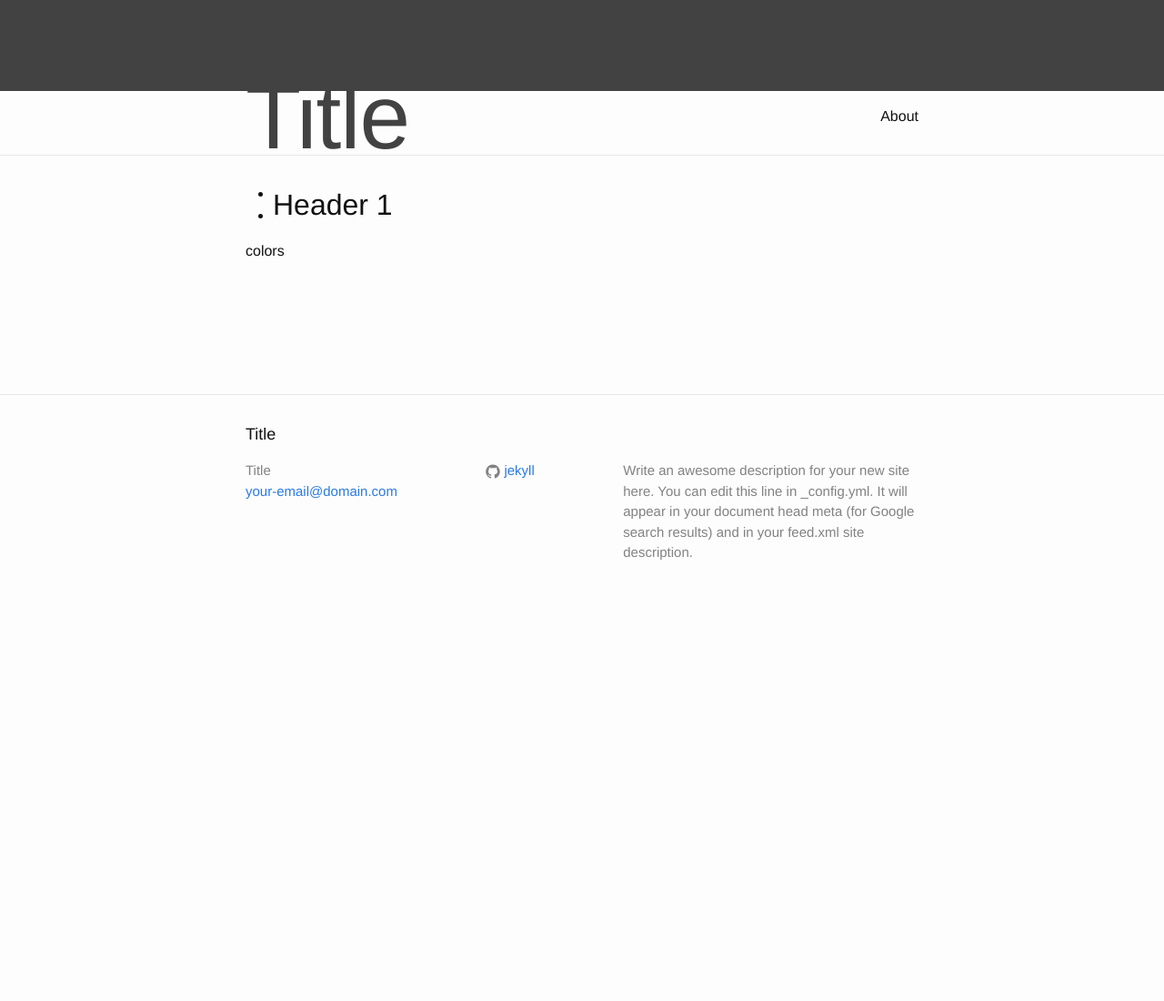
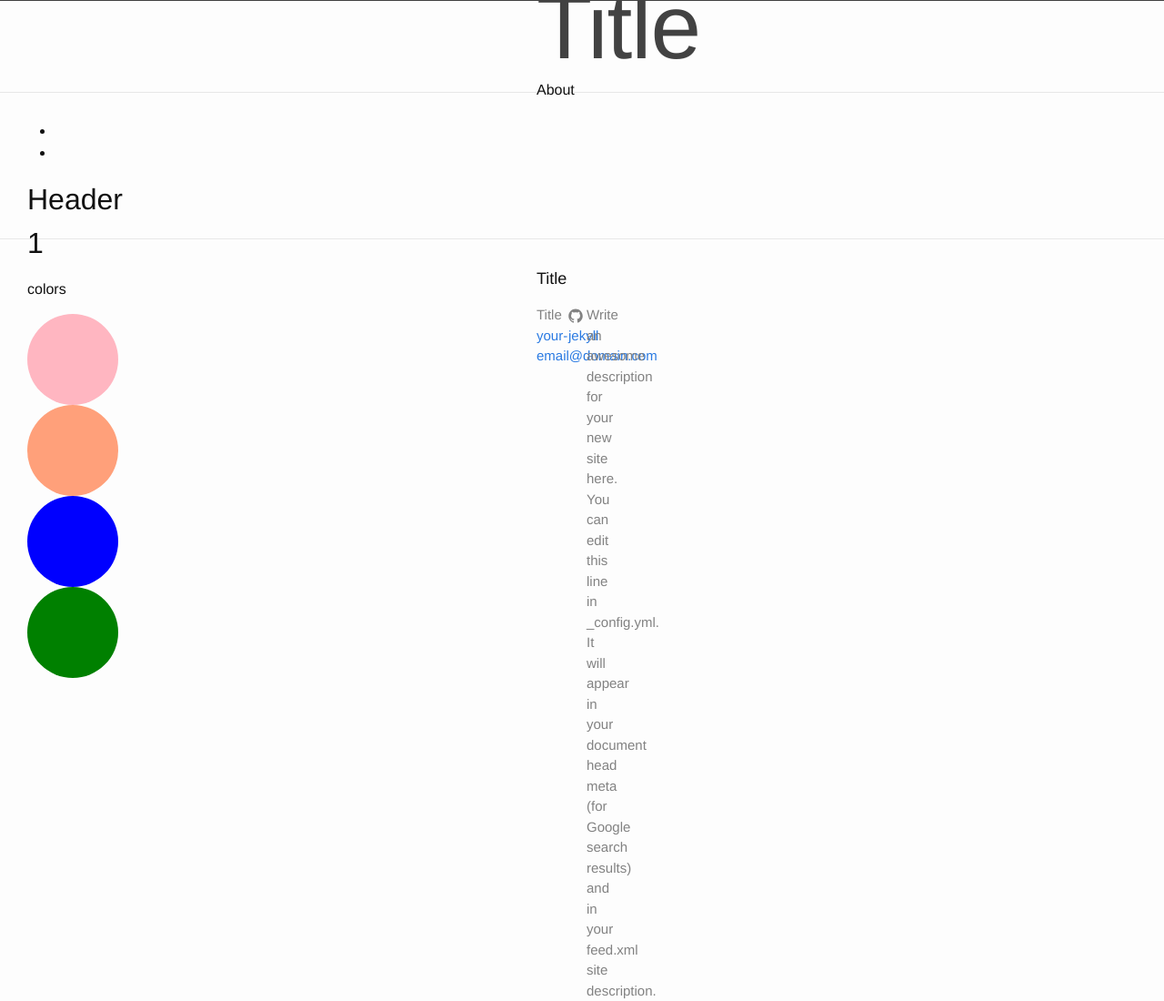
Before and after one commit to listjfr/listjfr.github.io, a Jekyll site: the page built from index.html, in a window 1280 px wide. Shown: the whole page at 91% size. Built offline with Jekyll 4.4.1, drawn with Linux system fonts in a browser that asks for light colours; before the commit the page ends 900 px from its top, so only the background shows below that.

Commit message:
Update _layout.scss

```diff
--- a/_sass/_layout.scss
+++ b/_sass/_layout.scss
@@ -6,10 +6,10 @@
     float: left;
 }
 
-.blocks {
+div {
     height: 100px;
     width: 100px;
-    radius: 100%;
+    border-radius: 100%;
 
     .color1 {
         background-color: LightPink;
@@ -29,7 +29,7 @@
 }
 
 .site-header {
-    border-top: 100px solid $grey-color-dark;
+    border-top: 1px solid $grey-color-dark;
     border-bottom: 1px solid $grey-color-light;
     min-height: 50px;
 
```
